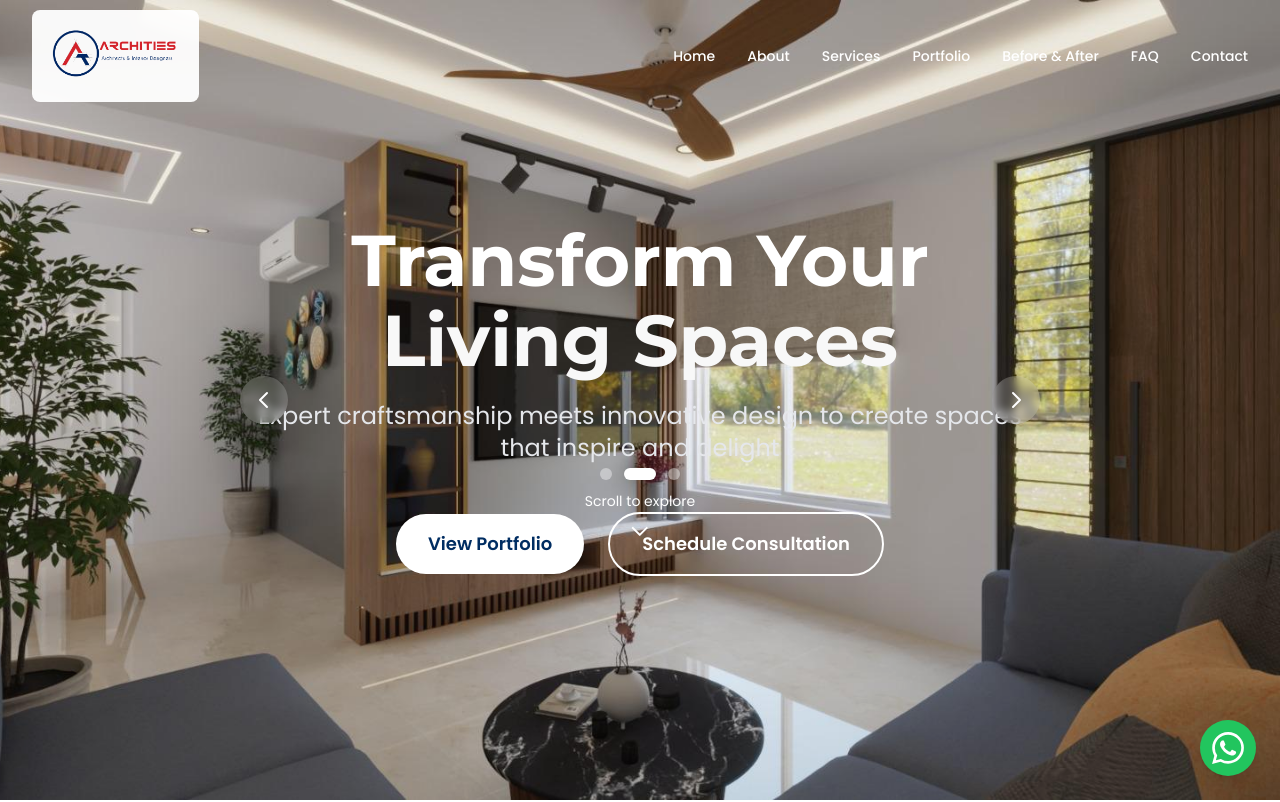
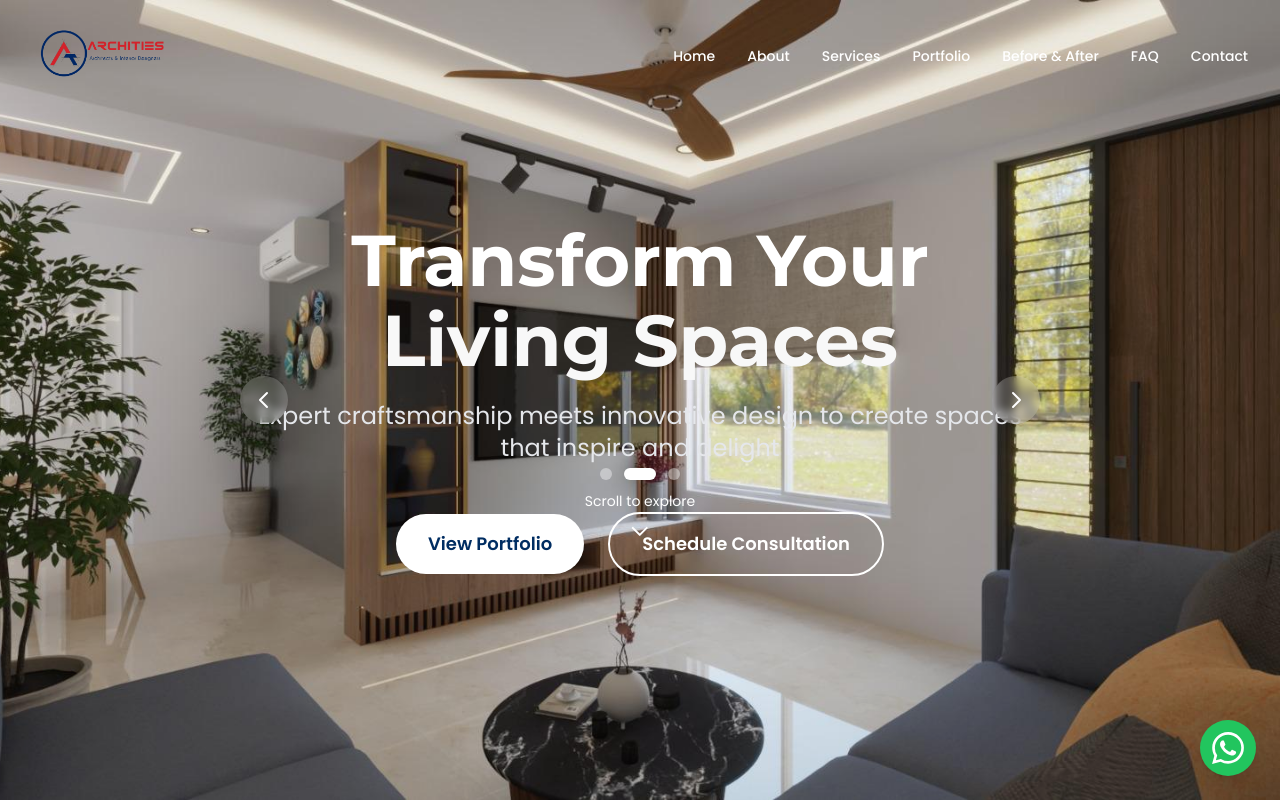
Before and after one commit to harsha4474/archities, a React (Vite) app: page / in a window 1280 px wide. Shown: the top 802 px of the page. Built offline with nearby package versions, Linux system fonts and the light colour scheme.

Commit message:
Remove card-like background from logo for cleaner appearance

```diff
--- a/src/components/Logo.jsx
+++ b/src/components/Logo.jsx
@@ -3,13 +3,11 @@ import logoImage from '../T sHIRT2_.png';
 const Logo = ({ className = "h-10", color = "current" }) => {
   return (
     <div className={`flex items-center ${className}`}>
-      <div className={`${color === "white" ? "bg-white/95 backdrop-blur-sm" : "bg-transparent"} rounded-lg px-3 py-1.5 transition-all duration-300`}>
-        <img
-          src={logoImage}
-          alt="Archities - Architects & Interior Designers"
-          className="h-14 sm:h-16 md:h-20 w-auto object-contain"
-        />
-      </div>
+      <img
+        src={logoImage}
+        alt="Archities - Architects & Interior Designers"
+        className="h-14 sm:h-16 md:h-20 w-auto object-contain"
+      />
     </div>
   );
 };
```
